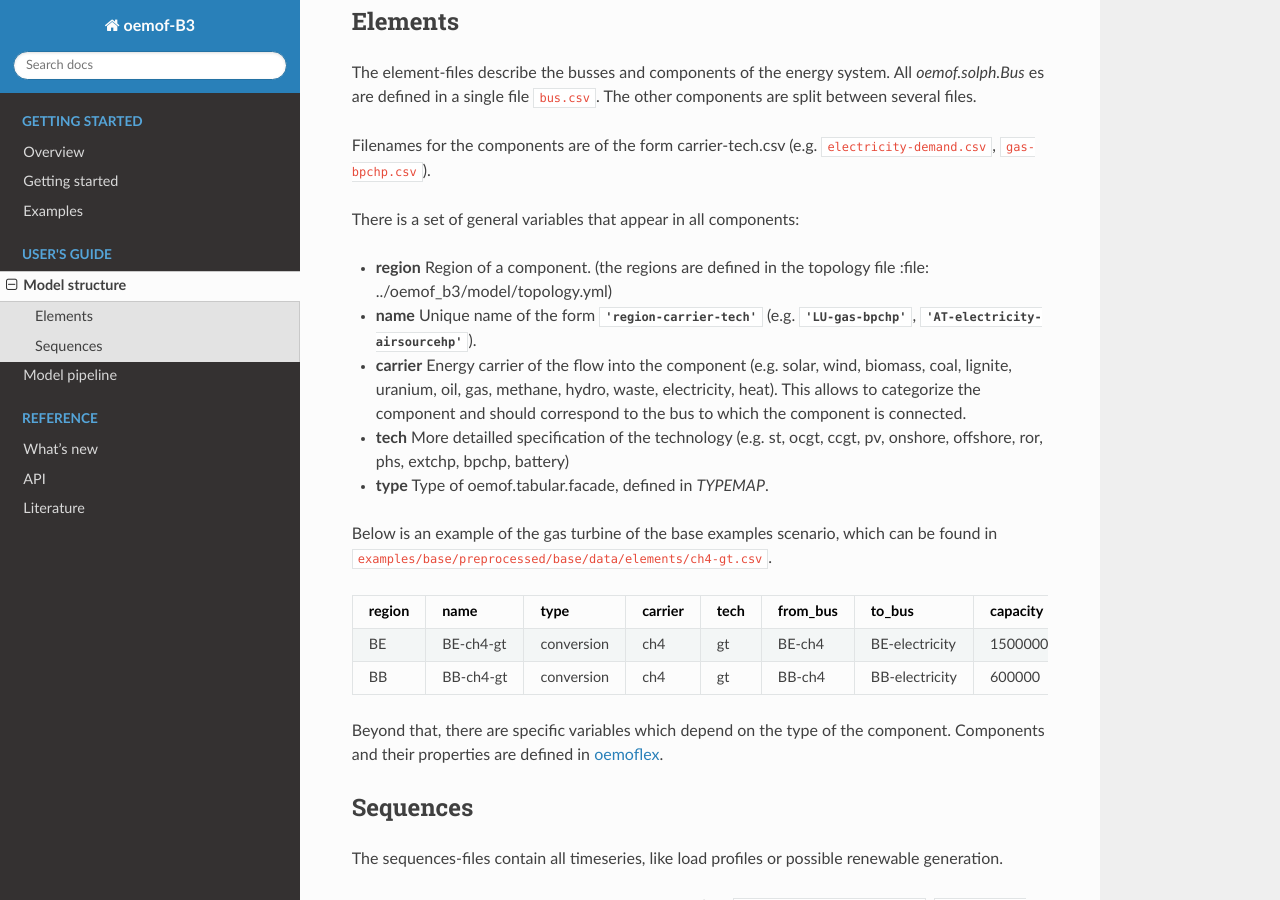
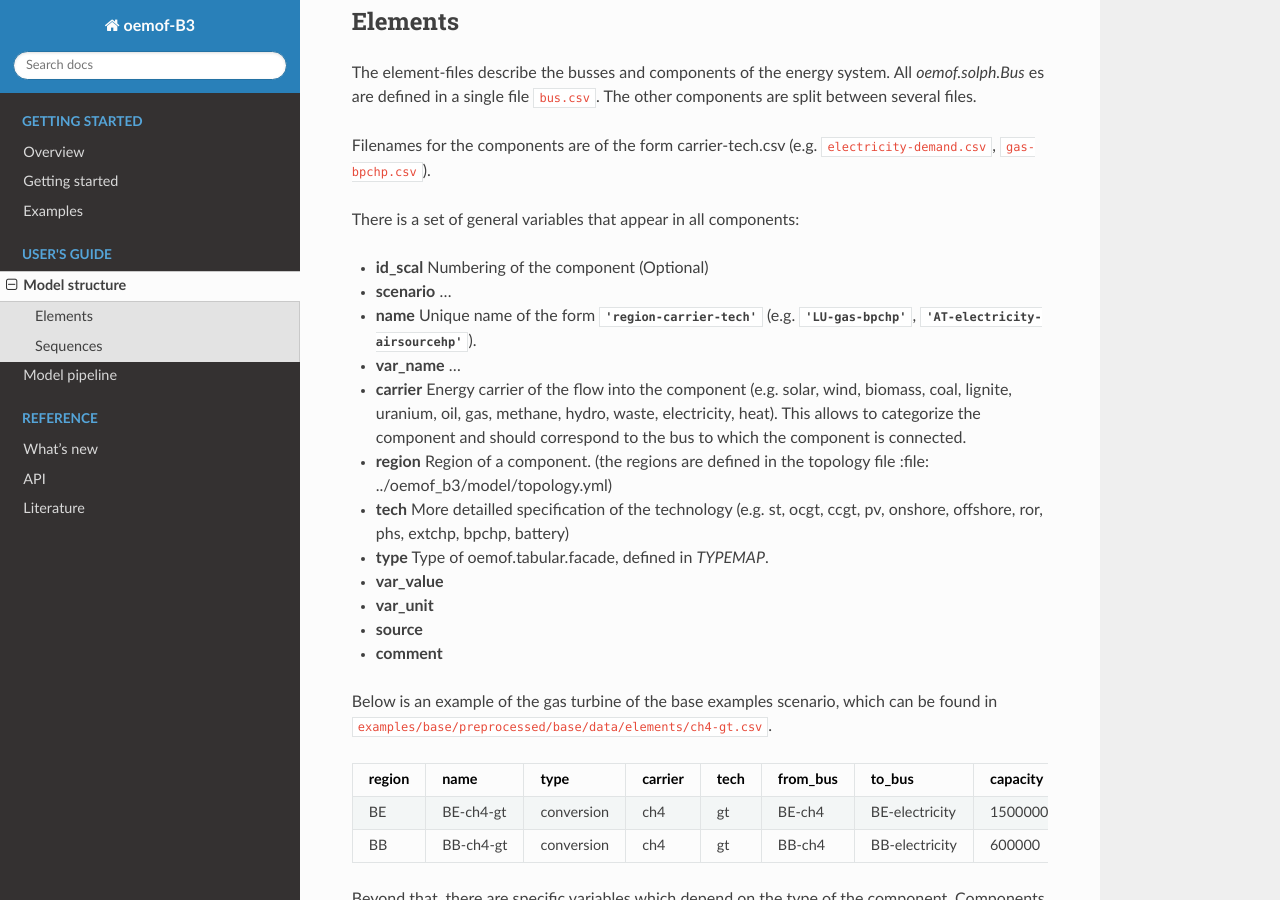
Before and after one commit to rl-institut/oemof-B3, a Sphinx documentation site: the page built from docs/model_structure.rst, in a window 1280 px wide and 900 px high, scrolled down 359 px. Built offline with Sphinx 7.4.7 and the Read the Docs theme 2.0.0, drawn with Linux system fonts in a browser that asks for light colours.

Commit message:
Update Elements in model_structure.rst

```diff
--- a/docs/model_structure.rst
+++ b/docs/model_structure.rst
@@ -26,17 +26,34 @@ carrier-tech.csv (e.g. :file:`electricity-demand.csv`, :file:`gas-bpchp.csv`).
 
 There is a set of general variables that appear in all components:
 
-* **region** Region of a component. (the regions are defined in the topology file
-  :file: ../oemof_b3/model/topology.yml)
+* **id_scal** Numbering of the component (Optional)
+
+* **scenario** ...
+
 * **name** Unique name of the form :py:attr:`'region-carrier-tech'` (e.g. :py:attr:`'LU-gas-bpchp'`,
   :py:attr:`'AT-electricity-airsourcehp'`).
+
+* **var_name** ...
+
 * **carrier** Energy carrier of the flow into the component (e.g. solar, wind, biomass, coal,
   lignite, uranium, oil, gas, methane, hydro, waste, electricity, heat). This allows to categorize
   the component and should correspond to the bus to which the component is connected.
+
+* **region** Region of a component. (the regions are defined in the topology file
+  :file: ../oemof_b3/model/topology.yml)
+
 * **tech** More detailled specification of the technology (e.g. st, ocgt, ccgt, pv, onshore,
   offshore, ror, phs,
   extchp, bpchp, battery)
 * **type** Type of oemof.tabular.facade, defined in `TYPEMAP`.
+
+* **var_value**
+
+* **var_unit**
+
+* **source**
+
+* **comment**
 
 Below is an example of the gas turbine of the base examples scenario, which can be found in
 :file:`examples/base/preprocessed/base/data/elements/ch4-gt.csv`.
```
